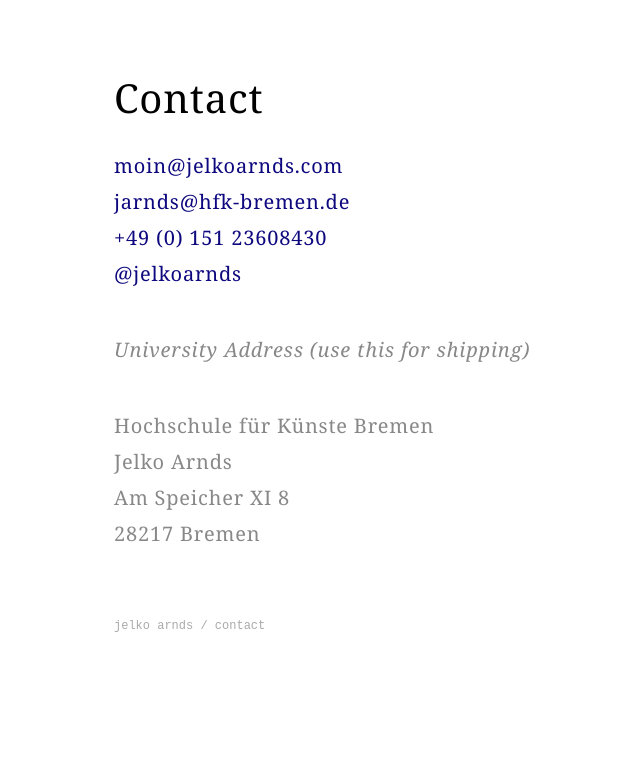
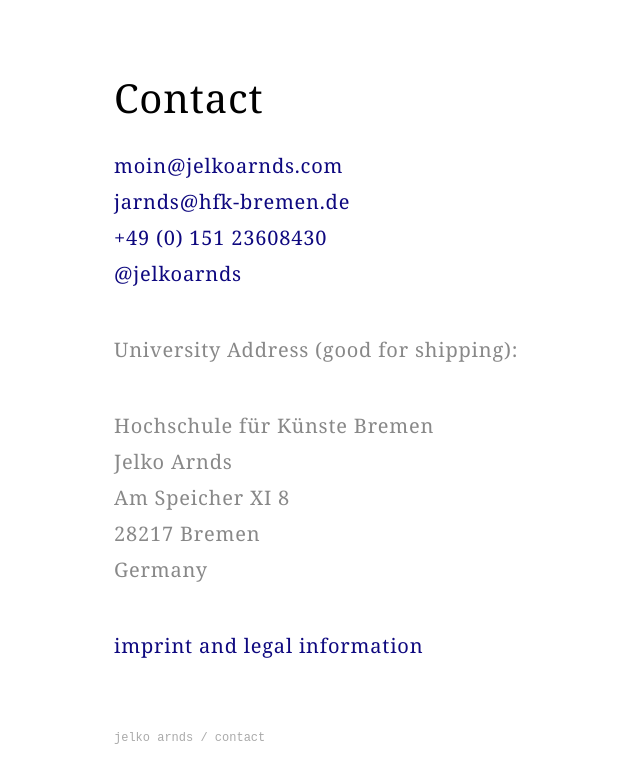
Before and after one commit to jelko/jelko.github.io, a Jekyll site: the page built from contact.md, in a window 1280 px wide. Shown: the top 783 px of the page, without its empty margins (226-866 px from the left). Built offline with Jekyll 4.4.1, drawn with Linux system fonts in a browser that asks for light colours; some web fonts are replaced.

Commit message:
link to imprint

```diff
--- a/contact.md
+++ b/contact.md
@@ -10,11 +10,14 @@
 [&#43;49&#32;(0)&#32;151&#32;23608430](tel:{{ '+4915123608430' | encode_email }})<br/>
 [@jelkoarnds](http://twitter.com/jelkoarnds)
 
-*University Address (use this for shipping)*
+## University Address (good for shipping):
 
 Hochschule für Künste Bremen<br/>
 Jelko Arnds<br/>
 Am Speicher XI 8<br/>
-28217 Bremen
+28217 Bremen<br/>
+Germany
+
+[imprint and legal information](/imprint)
 
 {% include footer.html %}
```
